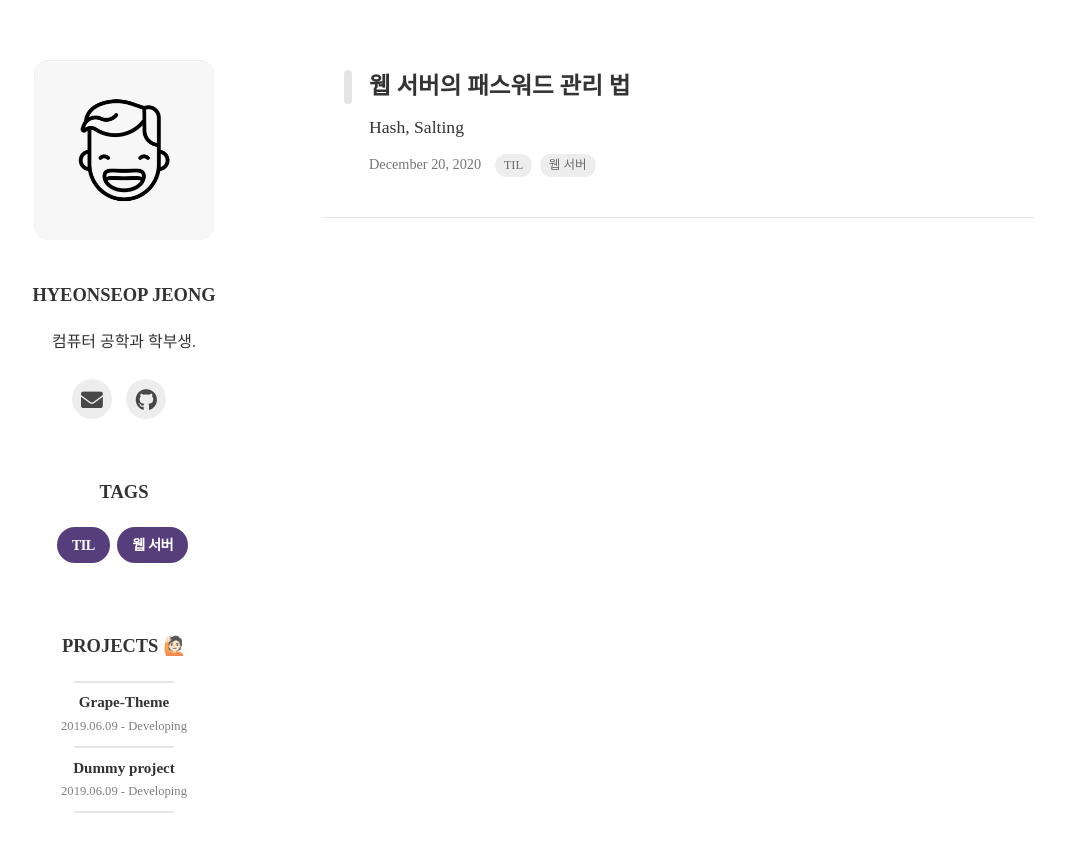
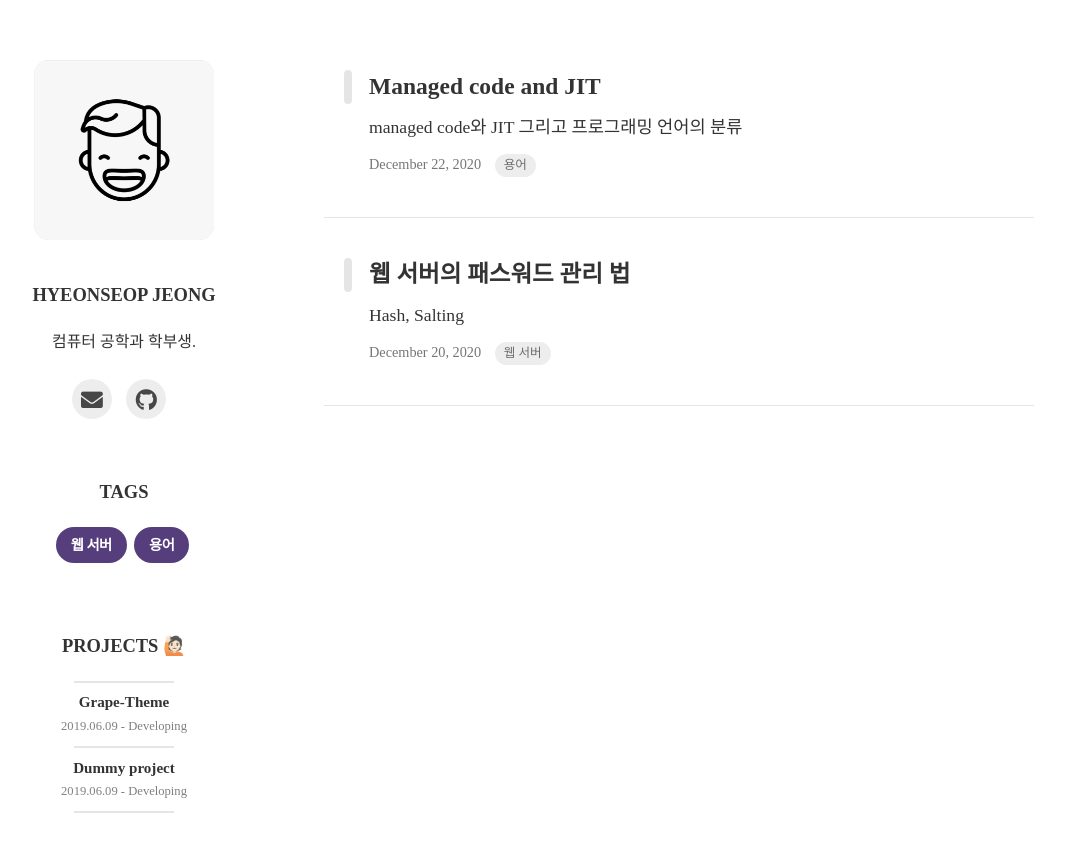
Before and after one commit to HyeonseopJeong/hyeonseopjeong.github.io, a Jekyll site: the page built from index.html, in a window 1280 px wide. Shown: the top 852 px of the page, without its empty margins (146-1211 px from the left). Built offline with Jekyll 4.4.1, drawn with Linux system fonts in a browser that asks for light colours; nearby versions of some CDN libraries; some web fonts are replaced; the list of posts is cut into pages by our own code; some of the changed lines change nothing that is shown.

Commit message:
add new post - managed lang

```diff
--- a/_posts/2020-12-20-TIL.md
+++ b/_posts/2020-12-20-web-server-passward-management.md
@@ -2,7 +2,7 @@
 layout: post
 title: 웹 서버의 패스워드 관리 법
 description: Hash, Salting
-tags: [TIL, 웹 서버]
+tags: [웹 서버]
 author: Hyeonseop Jeong
 comments : True
 ---
--- /dev/null
+++ b/_posts/2020-12-22-managed-language-unmanaged-language.md
@@ -0,0 +1,40 @@
+---
+layout: post
+title: Managed code and JIT
+description: managed code와 JIT 그리고 프로그래밍 언어의 분류
+tags: [용어]
+author: Hyeonseop Jeong
+comments : True
+---
+
+Managed code는 Java, C# 등의 매니지드 언어를 컴파일 했을 때 나오는 코드를 말한다. (e.g. Java의 bytecode)
+Managed code는 컴파일이 되었음에도 불구하고 실제 Machine을 동작시키는 코드가 아니라 Virtual Machine (혹은 Common Language Runtime) 위에서 돌아간다.
+
+그래서 Managed code는 아키텍쳐에 종속적이지 않기 때문에 해당 Managed code의 Runtime이 깔려있는 어느 컴퓨터에서나 똑같이 동작할 수 있다.
+
+> Runtime은 Managed code를 어떻게 실행시킬까?
+결국에는 managed code를 기계어로 다시 컴파일해야지 컴퓨터에서 돌아갈 것이다.
+
+Runtime은 managed code의 어떤 부분을 실행시켜야 할 때, 빠르게 해당 부분의 manged code를 재빠르게 기계어 코드로 변환시켜서 실행하고 해당 부분이 나중에 또 실행될 수 있으므로 기계어 코드를 caching하여 가지고 있는다.
+
+이러한 방식을 `JIT(Just-In-Time) compile` 이라고 한다.
+
+JVM, V8(= node.js) 같은 런타임들이 JIT compile을 지원한다.
+
+---
+Runtime에서는 여러 다양한 서비스를 제공한다. 그 중 대표적인게 메모리 관리 서비스다.
+
+Managed code로 컴파일되는 언어들은 그 언어가 Machine에서 바로 작동하는 코드로 컴파일되지 않기 때문에 컴퓨터의 메모리를 직접적으로 건드리지 않는다. 그래서 C언어로 프로그래밍 할 때 처럼 메모리 누수를 전혀 신경쓰지 않아도 된다. Runtime의 Garbage Collector가 대신 해주기 때문이다.
+
+그래서 GC가 있냐 없냐에 따라 프로그래밍 언어를 Managed Language와 Unmanaged Language로 분류하기도 한다.
+
+
+---
+아 쓰고보니까 왜이리 두서없지?
+
+1. Unmanaged Language (C, C++, Rust)
+2. managed language (Java, C#)
+
+참고
+1. https://ko.wikipedia.org/wiki/JIT_%EC%BB%B4%ED%8C%8C%EC%9D%BC
+2. https://www.developer.com/net/cplus/article.php/2197621/Managed-Unmanaged-Native-What-Kind-of-Code-Is-This.htm
```
Also changed, not shown: 8 other files.
